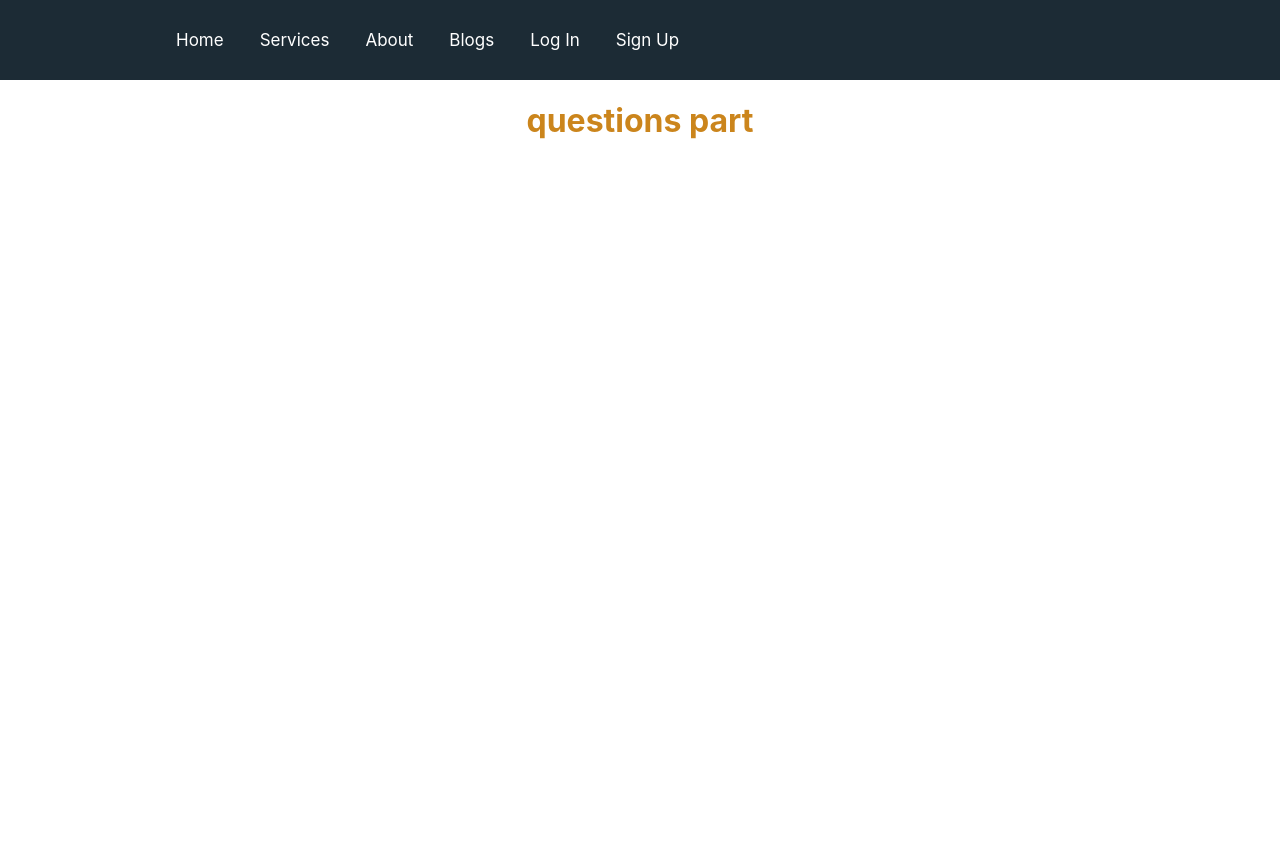
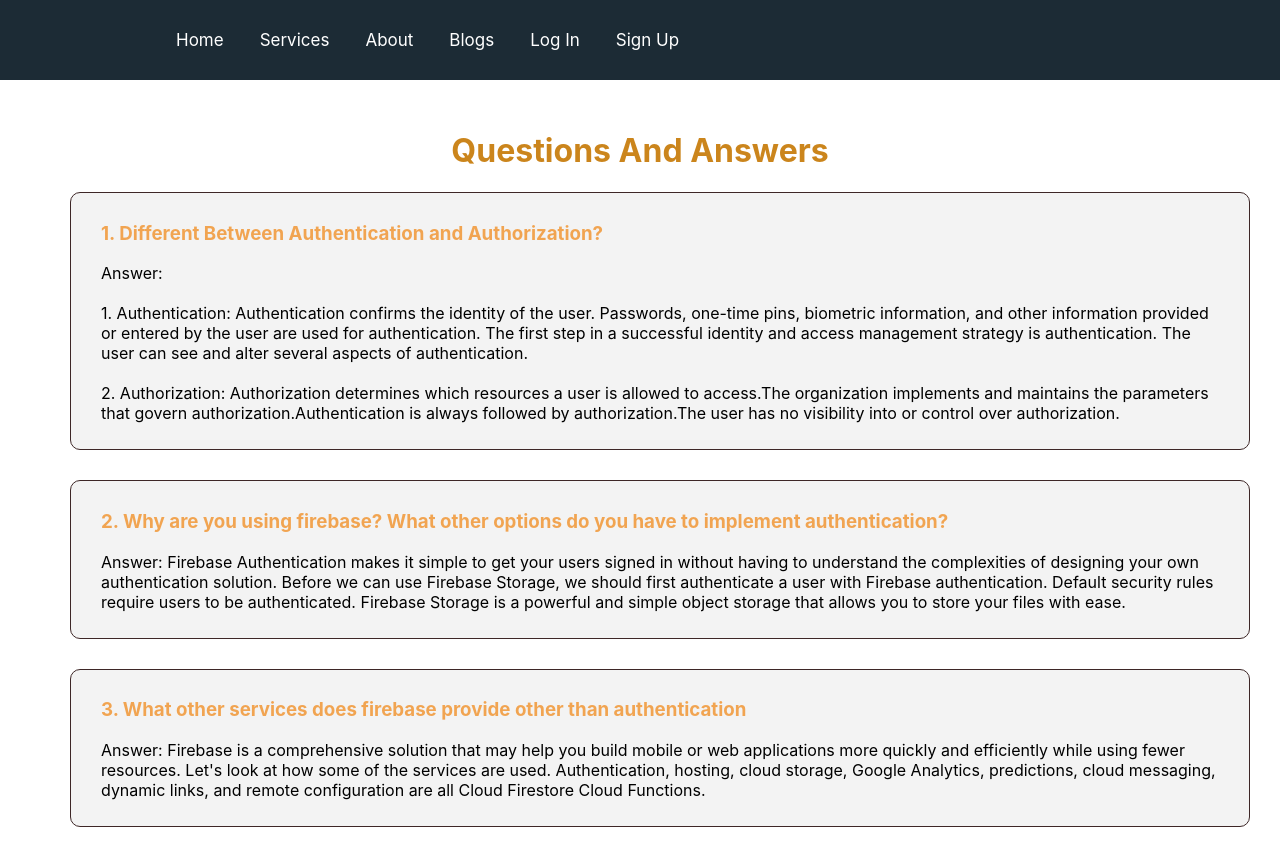
Before and after one commit to hasinaakter/independent-service-provider, a React (Create React App) app: page /blogs in a window 1280 px wide. Shown: the top 866 px of the page. Before the commit the page ends 800 px from the top, so only its background shows below. Built offline with nearby package versions, Linux system fonts and the light colour scheme.

Commit message:
complete blogs

```diff
--- a/src/component/Blogs/Blogs.css
+++ b/src/component/Blogs/Blogs.css
@@ -0,0 +1,15 @@
+.question-container{
+    margin: 20px;
+    padding: 10px;
+}
+.question{
+margin-left: 40px;
+border: 1px rgb(62, 39, 39) solid;
+background-color: rgb(243, 243, 243);
+border-radius: 10px;
+padding: 10px 30px ;
+margin-bottom: 30px;
+}
+.question h3{
+    color: rgba(241, 128, 7, 0.688);
+}
--- a/src/component/Blogs/Blogs.js
+++ b/src/component/Blogs/Blogs.js
@@ -1,9 +1,24 @@
 import React from 'react';
+import "./Blogs.css"
 
 const Blogs = () => {
     return (
-        <div>
-            <h1> questions part </h1>
+        <div className='question-container'>
+            <h1>Questions And Answers</h1>
+            <div className='question'>
+                <h3>1. Different Between Authentication and Authorization?</h3>
+                <p>Answer:<br/> <br/>1. Authentication: Authentication confirms the identity of the user. Passwords, one-time pins, biometric information, and other information provided or entered by the user are used for authentication. The first step in a successful identity and access management strategy is authentication. The user can see and alter several aspects of authentication.
+                    <br /> <br/> 2. Authorization: Authorization determines which resources a user is allowed to access.The organization implements and maintains the parameters that govern authorization.Authentication is always followed by authorization.The user has no visibility into or control over authorization.</p>
+
+            </div>
+            <div className='question'>
+                <h3>2. Why are you using firebase? What other options do you have to implement authentication?</h3>
+                <p>Answer: Firebase Authentication makes it simple to get your users signed in without having to understand the complexities of designing your own authentication solution. Before we can use Firebase Storage, we should first authenticate a user with Firebase authentication. Default security rules require users to be authenticated. Firebase Storage is a powerful and simple object storage that allows you to store your files with ease.</p>
+            </div>
+            <div className='question'>
+                <h3>3. What other services does firebase provide other than authentication</h3>
+                <p>Answer: Firebase is a comprehensive solution that may help you build mobile or web applications more quickly and efficiently while using fewer resources. Let's look at how some of the services are used. Authentication, hosting, cloud storage, Google Analytics, predictions, cloud messaging, dynamic links, and remote configuration are all Cloud Firestore Cloud Functions.</p>
+            </div>
         </div>
     );
 };
--- a/src/component/Login/Login.css
+++ b/src/component/Login/Login.css
@@ -6,6 +6,7 @@
     border-radius: 8px;
     display: flex;
     justify-content: center;
+    background-color: #f5f6f7;
 }
 
 .form-title {
@@ -51,6 +52,14 @@
     color: #FF9900;
     text-decoration: none;
 }
+.google-signin{
+    width: 415px;
+    height: 55px;
+    border-radius: 5px;
+    border:#95A0A7 2px solid;
+    font-size: 20px;
+    margin-bottom: 15px;
+}
 .other-option{
     display: flex;
     align-items: center;
--- a/src/component/Login/Login.js
+++ b/src/component/Login/Login.js
@@ -1,15 +1,18 @@
 import React, { useState } from 'react';
-import { Link, useNavigate } from 'react-router-dom';
-import { useSignInWithEmailAndPassword } from 'react-firebase-hooks/auth';
+import { Link, useNavigate, useLocation } from 'react-router-dom';
+import { useSignInWithEmailAndPassword, useSignInWithGoogle } from 'react-firebase-hooks/auth';
 import auth from '../../firebase.init';
 
 
 import "./Login.css";
 
 const Login = () => {
+    const location = useLocation();
     const navigate = useNavigate();
+    const [signInWithGoogle] = useSignInWithGoogle(auth)
     const [email, setEmail] = useState('');
     const [password, setPassword] = useState('');
+
     const [
         signInWithEmailAndPassword,
         user,
@@ -17,25 +20,35 @@ const Login = () => {
         error,
     ] = useSignInWithEmailAndPassword(auth);
 
-    const handleEmailBlur = event =>{
+    const handleEmailBlur = event => {
         setEmail(event.target.value);
     }
 
-    const handlePasswordBlur =event =>{
+    const handlePasswordBlur = event => {
         setPassword(event.target.value);
     }
     const handleUserSignIn = event => {
         event.preventDefault();
         signInWithEmailAndPassword(email, password);
     }
-    if(user){
+
+    const from = location?.state?.from?.pathname || '/';
+
+    const handleGoogleSignIn = () => {
+        signInWithGoogle()
+            .then(() => {
+                navigate('/home')
+            })
+    }
+    if (user) {
         navigate('/home');
+
     }
     return (
         <div className='form-container'>
             <div>
                 <h2 className='form-title'>Login</h2>
-                <form onSubmit={handleUserSignIn }>
+                <form onSubmit={handleUserSignIn}>
                     <div className="input-group">
                         <label htmlFor='email'>Email</label>
                         <input onBlur={handleEmailBlur} type="email" name="email" id="" required />
@@ -57,11 +70,12 @@ const Login = () => {
                     New to Ema-John? <Link className='form-link' to="/signup">Create an account</Link>
                 </p>
                 <div className='other-option'>
-                  <div>------------------------------</div>
-                  <h4>Or</h4>
-                  <div>------------------------------</div>
+                    <h4>Or</h4>
+                 </div>
+
+                <div >
+                     <button onClick={handleGoogleSignIn} className='google-signin'>Continue With Google</button>
                 </div>
-                <button >Continue With Google</button>
             </div>
 
 
```
